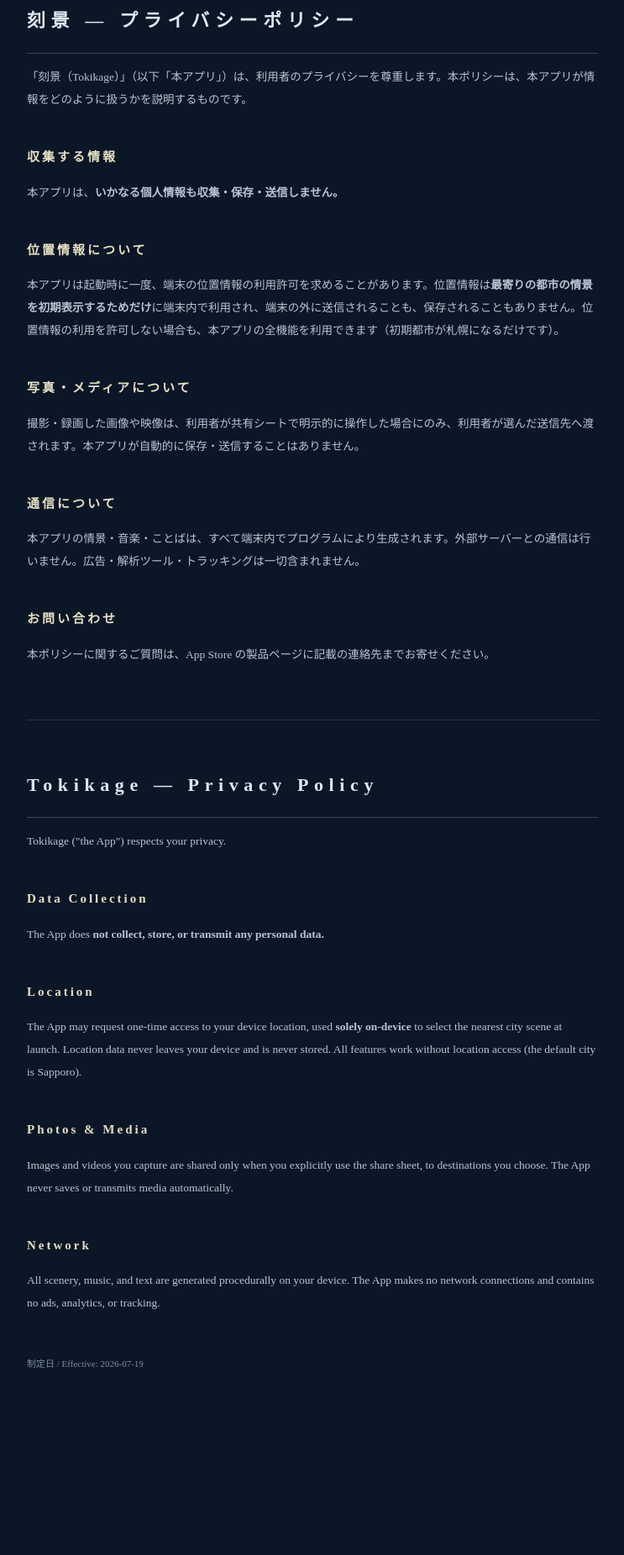
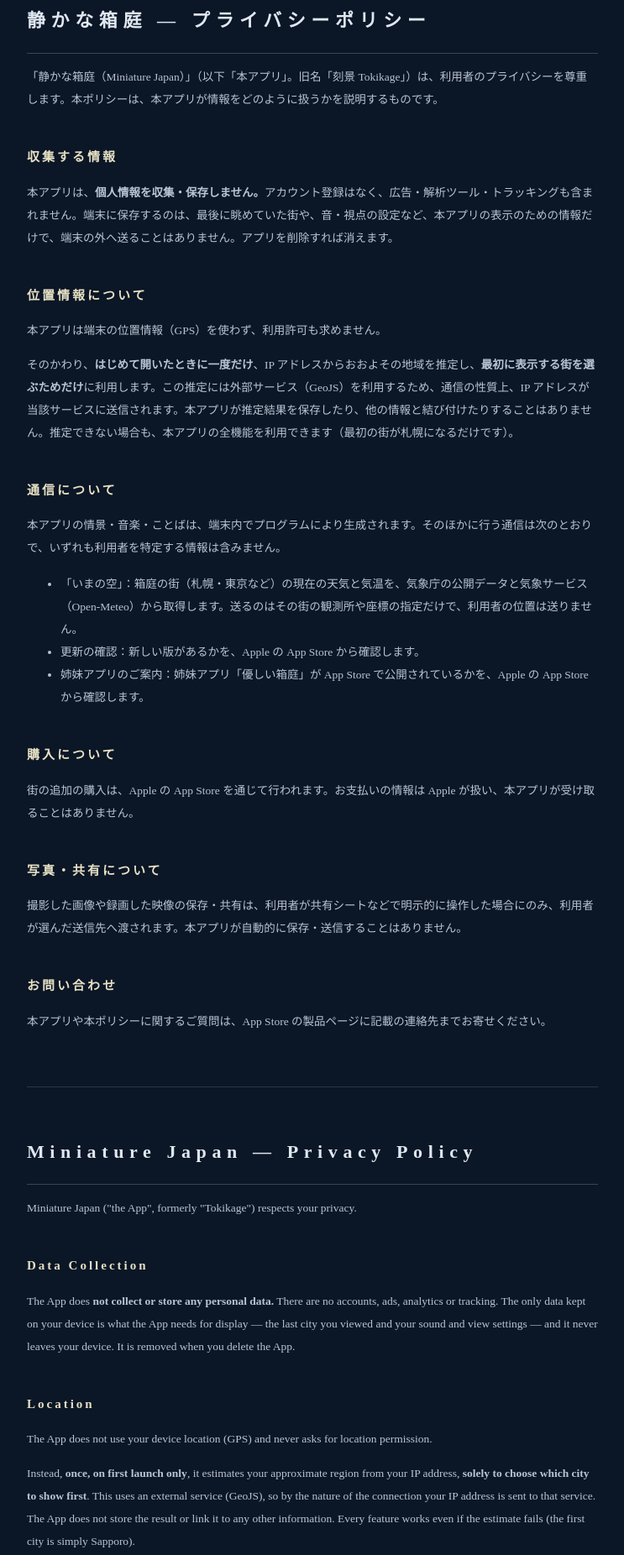
Before and after one commit to t22jpn/tokikage-privacy, a plain HTML site: page index.html in a window 1280 px wide. Shown: the part 60-1912 px from the top of the page at 84% size, without its empty margins (268-1011 px from the left). Before the commit the page ends 1754 px from the top, so only its background shows below. Drawn offline with Linux system fonts and the light colour scheme.

Commit message:
両アプリのプライバシーポリシーを実態に合わせて改訂（2026-11-14）：静かな箱庭の名、位置情報は求めない、初回の地域推定（GeoJS）、気象庁・Open-Meteo、App Store への問い合わせ。優しい箱庭は気象庁の記載を足す
Co-Authored-By: Claude Opus 5.5 <noreply@anthropic.com>

```diff
--- a/index.html
+++ b/index.html
@@ -3,7 +3,7 @@
 <head>
 <meta charset="UTF-8">
 <meta name="viewport" content="width=device-width, initial-scale=1.0">
-<title>刻景 Tokikage — プライバシーポリシー / Privacy Policy</title>
+<title>静かな箱庭 Miniature Japan — プライバシーポリシー / Privacy Policy</title>
 <style>
   body{font-family:'Hiragino Mincho ProN','Yu Mincho',serif;background:#0b1626;color:#dfe7f0;
        max-width:680px;margin:0 auto;padding:48px 24px;line-height:2}
@@ -15,36 +15,55 @@
 </style>
 </head>
 <body>
-<h1>刻景 — プライバシーポリシー</h1>
-<p>「刻景（Tokikage）」（以下「本アプリ」）は、利用者のプライバシーを尊重します。本ポリシーは、本アプリが情報をどのように扱うかを説明するものです。</p>
+<h1>静かな箱庭 — プライバシーポリシー</h1>
+<p>「静かな箱庭（Miniature Japan）」（以下「本アプリ」。旧名「刻景 Tokikage」）は、利用者のプライバシーを尊重します。本ポリシーは、本アプリが情報をどのように扱うかを説明するものです。</p>
 
 <h2>収集する情報</h2>
-<p>本アプリは、<strong>いかなる個人情報も収集・保存・送信しません。</strong></p>
+<p>本アプリは、<strong>個人情報を収集・保存しません。</strong>アカウント登録はなく、広告・解析ツール・トラッキングも含まれません。端末に保存するのは、最後に眺めていた街や、音・視点の設定など、本アプリの表示のための情報だけで、端末の外へ送ることはありません。アプリを削除すれば消えます。</p>
 
 <h2>位置情報について</h2>
-<p>本アプリは起動時に一度、端末の位置情報の利用許可を求めることがあります。位置情報は<strong>最寄りの都市の情景を初期表示するためだけ</strong>に端末内で利用され、端末の外に送信されることも、保存されることもありません。位置情報の利用を許可しない場合も、本アプリの全機能を利用できます（初期都市が札幌になるだけです）。</p>
-
-<h2>写真・メディアについて</h2>
-<p>撮影・録画した画像や映像は、利用者が共有シートで明示的に操作した場合にのみ、利用者が選んだ送信先へ渡されます。本アプリが自動的に保存・送信することはありません。</p>
+<p>本アプリは端末の位置情報（GPS）を使わず、利用許可も求めません。</p>
+<p>そのかわり、<strong>はじめて開いたときに一度だけ</strong>、IP アドレスからおおよその地域を推定し、<strong>最初に表示する街を選ぶためだけ</strong>に利用します。この推定には外部サービス（GeoJS）を利用するため、通信の性質上、IP アドレスが当該サービスに送信されます。本アプリが推定結果を保存したり、他の情報と結び付けたりすることはありません。推定できない場合も、本アプリの全機能を利用できます（最初の街が札幌になるだけです）。</p>
 
 <h2>通信について</h2>
-<p>本アプリの情景・音楽・ことばは、すべて端末内でプログラムにより生成されます。外部サーバーとの通信は行いません。広告・解析ツール・トラッキングは一切含まれません。</p>
+<p>本アプリの情景・音楽・ことばは、端末内でプログラムにより生成されます。そのほかに行う通信は次のとおりで、いずれも利用者を特定する情報は含みません。</p>
+<ul>
+<li>「いまの空」：箱庭の街（札幌・東京など）の現在の天気と気温を、気象庁の公開データと気象サービス（Open-Meteo）から取得します。送るのはその街の観測所や座標の指定だけで、利用者の位置は送りません。</li>
+<li>更新の確認：新しい版があるかを、Apple の App Store から確認します。</li>
+<li>姉妹アプリのご案内：姉妹アプリ「優しい箱庭」が App Store で公開されているかを、Apple の App Store から確認します。</li>
+</ul>
+
+<h2>購入について</h2>
+<p>街の追加の購入は、Apple の App Store を通じて行われます。お支払いの情報は Apple が扱い、本アプリが受け取ることはありません。</p>
+
+<h2>写真・共有について</h2>
+<p>撮影した画像や録画した映像の保存・共有は、利用者が共有シートなどで明示的に操作した場合にのみ、利用者が選んだ送信先へ渡されます。本アプリが自動的に保存・送信することはありません。</p>
 
 <h2>お問い合わせ</h2>
-<p>本ポリシーに関するご質問は、App Store の製品ページに記載の連絡先までお寄せください。</p>
+<p>本アプリや本ポリシーに関するご質問は、App Store の製品ページに記載の連絡先までお寄せください。</p>
 
 <div class="en">
-<h1>Tokikage — Privacy Policy</h1>
-<p>Tokikage ("the App") respects your privacy.</p>
+<h1>Miniature Japan — Privacy Policy</h1>
+<p>Miniature Japan ("the App", formerly "Tokikage") respects your privacy.</p>
 <h2>Data Collection</h2>
-<p>The App does <strong>not collect, store, or transmit any personal data.</strong></p>
+<p>The App does <strong>not collect or store any personal data.</strong> There are no accounts, ads, analytics or tracking. The only data kept on your device is what the App needs for display — the last city you viewed and your sound and view settings — and it never leaves your device. It is removed when you delete the App.</p>
 <h2>Location</h2>
-<p>The App may request one-time access to your device location, used <strong>solely on-device</strong> to select the nearest city scene at launch. Location data never leaves your device and is never stored. All features work without location access (the default city is Sapporo).</p>
-<h2>Photos & Media</h2>
-<p>Images and videos you capture are shared only when you explicitly use the share sheet, to destinations you choose. The App never saves or transmits media automatically.</p>
+<p>The App does not use your device location (GPS) and never asks for location permission.</p>
+<p>Instead, <strong>once, on first launch only</strong>, it estimates your approximate region from your IP address, <strong>solely to choose which city to show first</strong>. This uses an external service (GeoJS), so by the nature of the connection your IP address is sent to that service. The App does not store the result or link it to any other information. Every feature works even if the estimate fails (the first city is simply Sapporo).</p>
 <h2>Network</h2>
-<p>All scenery, music, and text are generated procedurally on your device. The App makes no network connections and contains no ads, analytics, or tracking.</p>
+<p>All scenery, music and text are generated on your device. The only other connections are listed below; none of them contain information that identifies you.</p>
+<ul>
+<li>"The sky right now": the current weather and temperature of each diorama's city (Sapporo, Tokyo and so on) are fetched from the Japan Meteorological Agency's public data and from a weather service (Open-Meteo). Only that city's weather station or coordinates are specified — never your location.</li>
+<li>Update check: the App asks Apple's App Store whether a newer version is available.</li>
+<li>Sister app: the App asks Apple's App Store whether our sister app, Cozy Japan, is available.</li>
+</ul>
+<h2>Purchases</h2>
+<p>Additional cities are purchased through Apple's App Store. Payment information is handled by Apple and is never received by the App.</p>
+<h2>Photos & Sharing</h2>
+<p>Images and videos you capture are saved or shared only when you explicitly use the share sheet, to destinations you choose. The App never saves or transmits anything automatically.</p>
+<h2>Contact</h2>
+<p>For questions about the App or this policy, please use the contact information on the App Store product page.</p>
 </div>
-<p class="date">制定日 / Effective: 2026-07-19</p>
+<p class="date">制定日 / Effective: 2026-07-19　改定日 / Revised: 2026-11-14</p>
 </body>
 </html>
```
Also changed, not shown: uraniwa/index.html (+7 -5 lines).
